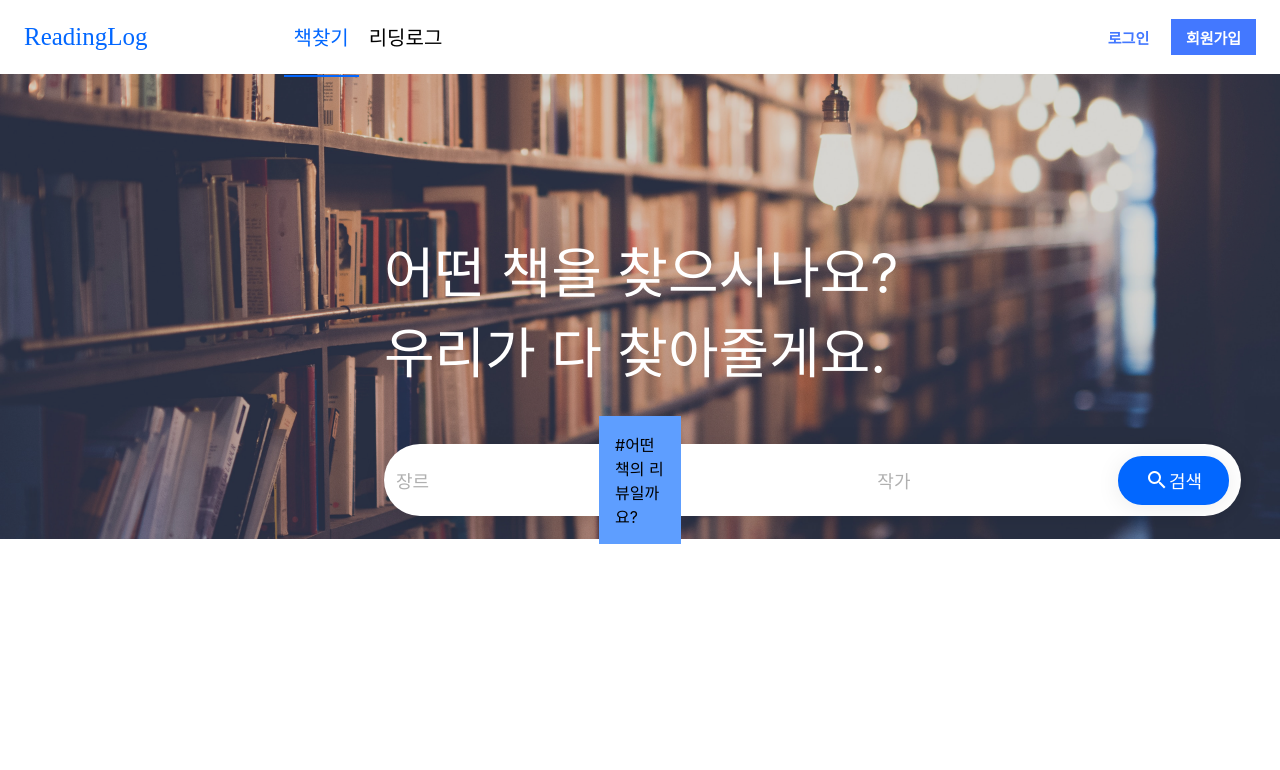
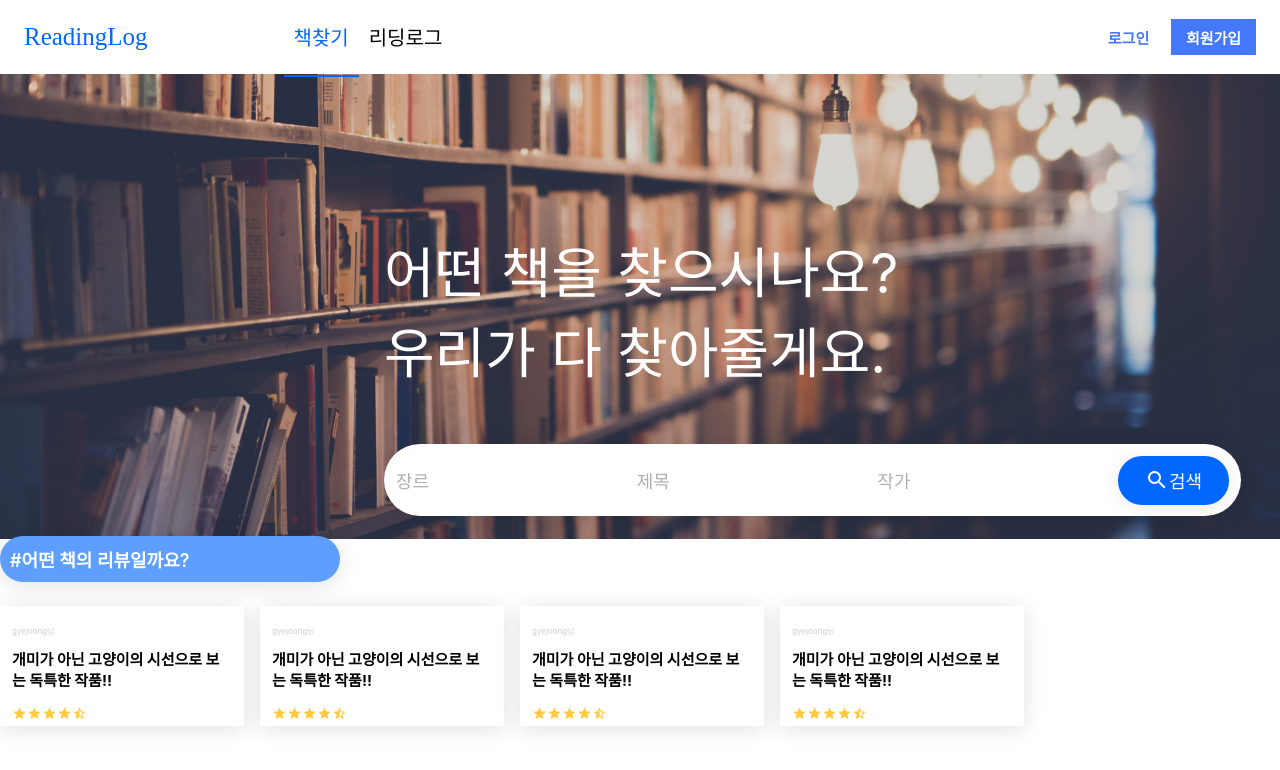
Before and after one commit to Gyejoon/ReadingLog, a React (Create React App) app in the folder client/: page / in a window 1280 px wide. Shown: the top 770 px of the page. Built offline with nearby package versions, Linux system fonts and the light colour scheme.

Commit message:
feat: Main Review 컴포넌트

```diff
--- a/client/src/components/main/MainReview.tsx
+++ b/client/src/components/main/MainReview.tsx
@@ -1,26 +1,114 @@
 import React from 'react';
 import styled from 'styled-components';
 import palette from 'lib/styles/palette';
+import Icon from 'components/common/Icon';
 
 const MainReviewBlock = styled.div`
-  display: flex;
-  position: relative;
-  justify-content: center;
-  align-items: center;
+  margin-top: 120px;
+
   .title {
     background-color: ${palette.blue.soft};
-    width: 50px;
-    padding: 16px;
+    border-radius: 27px;
+    box-shadow: 0 3px 22px 0 rgba(0, 0, 0, 0.12);
+    font-size: 18px;
+    font-weight: 600;
+    color: #fff;
+    width: 25%;
+    padding: 10px;
+    margin-bottom: 24px;
+  }
+
+  .card-wrap {
+    display: flex;
+  }
+`;
+
+const MainReviewCard = styled.div`
+  width: 220px;
+  height: 96px;
+  padding: 12px;
+  margin-right: 16px;
+  background-color: #fff;
+  box-shadow: 0 3px 22px 0 rgba(0, 0, 0, 0.12);
+
+  .header {
+    font-size: 8px;
+    color: #cfcfcf;
+  }
+
+  .content {
+    font-size: 15px;
+    font-weight: bold;
+    margin-top: 10px;
+  }
+
+  .footer {
+    text-align: right;
+    i {
+      font-size: 15px;
+    }
   }
 `;
 
 interface MainReviewProps {}
 
 const MainReview: React.SFC<MainReviewProps> = () => {
+  const starCalculate = (star: number) => {
+    const result: number[] = [];
+    let resultSum = 0;
+
+    for (let i = 0; i < 5; i++) {
+      if (resultSum < star) {
+        if (star - resultSum >= 1) {
+          result.push(1);
+          resultSum++;
+        } else {
+          result.push(0.5);
+          resultSum += 0.5;
+        }
+      } else {
+        result.push(0);
+      }
+    }
+
+    return result;
+  };
+
+  const starRender = () => {
+    const stars = starCalculate(4.5);
+
+    return stars.map((star: number) => {
+      let starType;
+
+      if (star === 1) {
+        starType = 'star';
+      } else if (star === 0.5) {
+        starType = 'star_half';
+      } else {
+        starType = 'star_border';
+      }
+
+      return <Icon name={starType} color="#ffc93d" />;
+    });
+  };
+
+  const mainReviewCardRender = () => {
+    const four = [1, 2, 3, 4];
+
+    return four.map((i: number) => (
+      <MainReviewCard key={i}>
+        <span className="header">gyejoong님</span>
+        <p className="content">
+          개미가 아닌 고양이의 시선으로 보는 독특한 작품!!
+        </p>
+        <span className="footer">{starRender()}</span>
+      </MainReviewCard>
+    ));
+  };
   return (
     <MainReviewBlock>
       <div className="title">#어떤 책의 리뷰일까요?</div>
-      <div></div>
+      <div className="card-wrap">{mainReviewCardRender()}</div>
     </MainReviewBlock>
   );
 };
```
